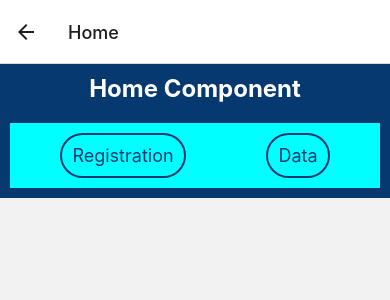
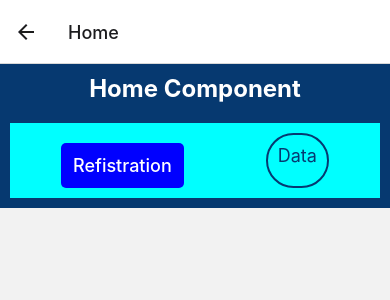
Before and after one commit to Sharma1102/myyapp, a React Native app: screen /Home in a window 390 px wide. Shown: the top 300 px of the page. Built offline with nearby package versions, Linux system fonts and the light colour scheme.

Commit message:
Second Commit

```diff
--- a/component/Button.tsx
+++ b/component/Button.tsx
@@ -9,12 +9,12 @@ interface ButtonProps {
 const Button: React.FC<ButtonProps> = ({ title, onPress }) => {
     return (
         <TouchableOpacity
-            style={{
-                backgroundColor: 'red',
-                padding: 12,
-                borderRadius: 5,
-                alignItems: 'center'
-            }}
+            // style={{
+            //     backgroundColor: 'red',
+            //     padding: 12,
+            //     borderRadius: 5,
+            //     alignItems: 'center'
+            // }}
             onPress={onPress}
         >
             <Text
--- a/component/Data.tsx
+++ b/component/Data.tsx
@@ -2,6 +2,7 @@ import React, { useEffect, useState } from 'react';
 import { View, Text, StyleSheet, FlatList, Alert, TouchableOpacity } from 'react-native';
 import AsyncStorage from '@react-native-async-storage/async-storage';
 import Button from './Button';
+import ButtonStyle from '../styles/ButtonStyle';
 
 const Data: React.FC<{ navigation: any }> = ({ navigation }) => {
   const [userData, setUserData] = useState<{ name: string; email: string; password: string; id: number }[]>([]);
@@ -56,8 +57,8 @@ const Data: React.FC<{ navigation: any }> = ({ navigation }) => {
       <Text style={styles.itemText}>Email: {item.email}</Text>
       <Text style={styles.itemText}>Password: {item.password}</Text>
       <View style={styles.buttonContainer}>
-        <Button title="Edit" onPress={() => handleEdit(item)} />
-        <Button title="Delete" onPress={() => handleDelete(item.id)} />
+        <View style={{backgroundColor :'blue'}}><Button title="Edit"  onPress={() => handleEdit(item)}  /></View>
+        <View style={ButtonStyle.deleteStyle} ><Button title="Delete" onPress={() => handleDelete(item.id)} /></View>
       </View>
     </View>
   );
--- a/component/Home.tsx
+++ b/component/Home.tsx
@@ -1,17 +1,20 @@
 import React from 'react';
 import { View, Text, StyleSheet, TouchableOpacity } from 'react-native';
+import RegistrationButton from './RegistrationButton';
 
 const Home = (props: { navigation: { navigate: (screen: string) => void; }; } ) => {
   return (
     <View style={styles.container}>
       <Text style={styles.title}>Home Component</Text>
       <View style={styles.navbar}>
-        <TouchableOpacity style={styles.navButton} onPress={() => props.navigation.navigate('Registration')}>
+        {/* <TouchableOpacity style={styles.navButton} onPress={() => props.navigation.navigate('Registration')}>
           <Text style={styles.navButtonText}>Registration</Text>
-        </TouchableOpacity>
+        </TouchableOpacity> */}
+        <RegistrationButton title='Refistration'  onPress={() => props.navigation.navigate('Registration')} />
         <TouchableOpacity style={styles.navButton} onPress={() => props.navigation.navigate('Data')}>
           <Text style={styles.navButtonText}>Data</Text>
         </TouchableOpacity>
+
       </View>
     </View>
   );
--- /dev/null
+++ b/component/RegistrationButton.tsx
@@ -0,0 +1,32 @@
+import React from "react";
+import { TouchableOpacity, Text, StyleSheet } from "react-native";
+
+interface RegistrationButtonProps {
+    title: string;
+    onPress: () => void;
+}
+
+const RegistrationButton: React.FC<RegistrationButtonProps> = ({ title, onPress }) => {
+    return (
+        <TouchableOpacity style={styles.button} onPress={onPress}>
+            <Text style={styles.buttonText}>{title}</Text>
+        </TouchableOpacity>
+    );
+};
+
+const styles = StyleSheet.create({
+    button: {
+        backgroundColor: 'blue', // Change to your preferred color
+        padding: 12,
+        borderRadius: 5,
+        alignItems: 'center',
+        marginTop: 10,
+    },
+    buttonText: {
+        color: 'white',
+        fontWeight: '500',
+        fontSize: 18,
+    },
+});
+
+export default RegistrationButton;
--- /dev/null
+++ b/styles/ButtonStyle.tsx
@@ -0,0 +1,12 @@
+import { StyleSheet } from "react-native";
+
+const ButtonStyle = StyleSheet.create({
+    deleteStyle:{
+        color: 'black',
+        fontSize:20,
+        backgroundColor:'red'
+    },
+    editStyle:{}
+})
+
+export default ButtonStyle;
```
